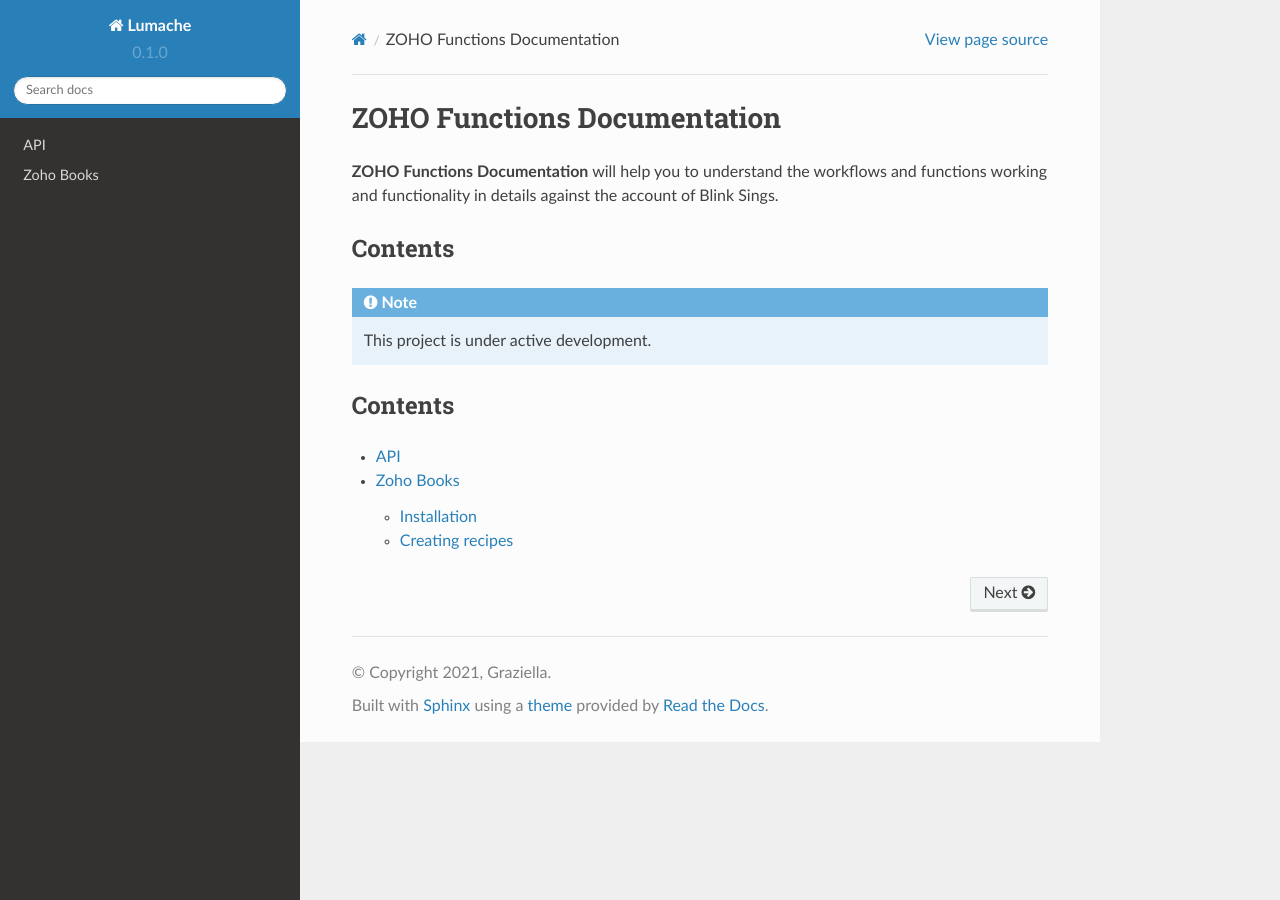
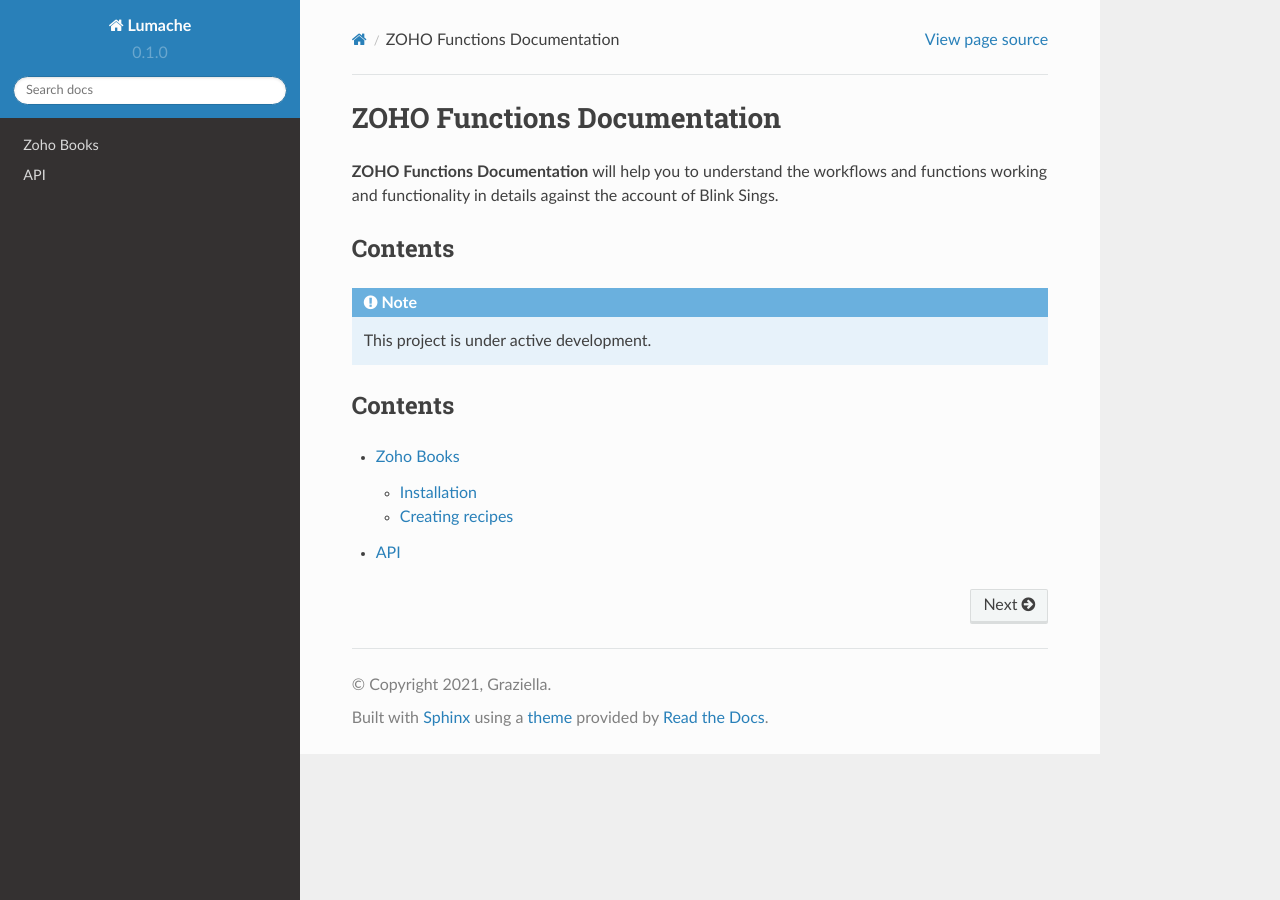
Before and after one commit to syedshahzaibshah/Functions-Documentation, a Sphinx documentation site: the page built from docs/source/index.rst, in a window 1280 px wide. Built offline with Sphinx 7.4.7 and the Read the Docs theme 2.0.0, drawn with Linux system fonts in a browser that asks for light colours.

```diff
--- a/docs/source/index.rst
+++ b/docs/source/index.rst
@@ -15,5 +15,5 @@ Contents
 
 .. toctree::
 
+   Zoho Books
    Zoho CRM
-   Zoho Books
```
